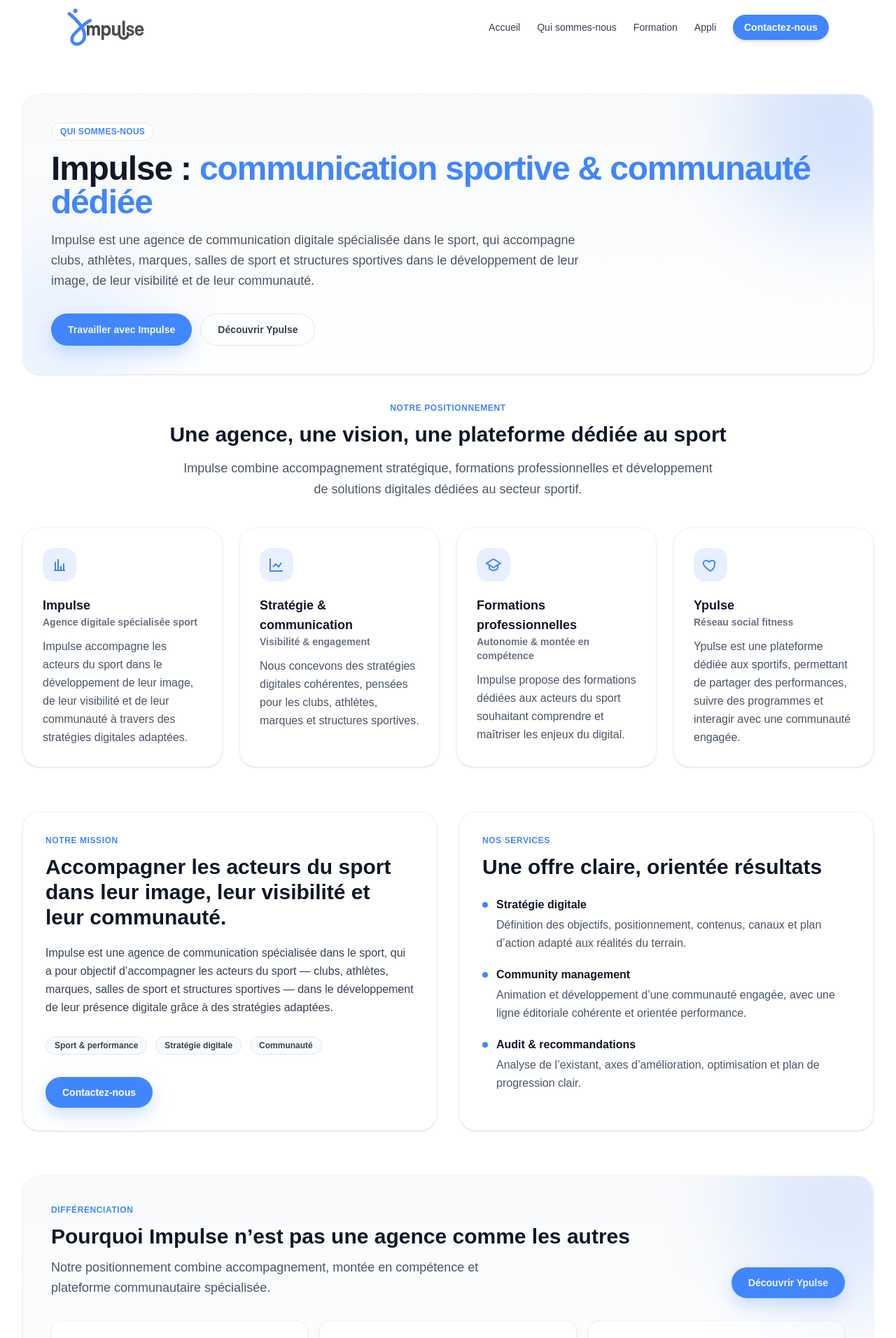
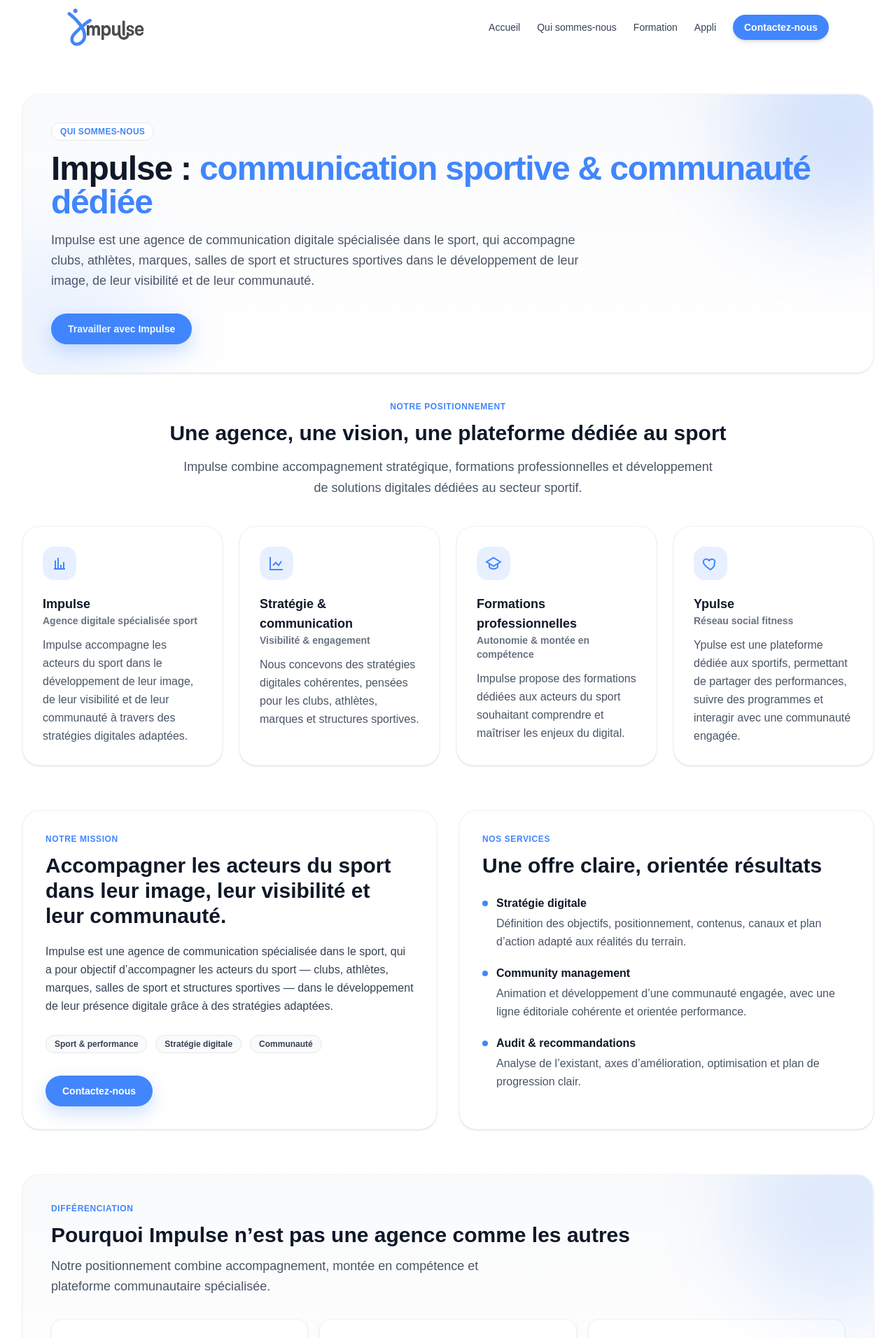
Before and after one commit to jordanQuin/impulseVitrine, a Next.js app in the folder impulse/: page /qui-sommes-nous in a window 1280 px wide. Shown: the top 1912 px of the page at 70% size. Built offline with nearby package versions, Linux system fonts and the light colour scheme.

Commit message:
Bouton découvrir ypulse supprimé

```diff
--- a/impulse/app/qui-sommes-nous/page.tsx
+++ b/impulse/app/qui-sommes-nous/page.tsx
@@ -260,17 +260,6 @@
               Notre positionnement combine accompagnement, montée en compétence et plateforme communautaire spécialisée.
             </p>
           </div>
-
-          <Link
-            href="/appli"
-            className="inline-flex items-center justify-center rounded-full px-6 py-3 text-sm font-semibold text-white shadow-sm transition focus:outline-none focus:ring-4"
-            style={{
-              backgroundColor: primaryColor,
-              boxShadow: "0 10px 25px rgba(65,134,253,0.25)",
-            }}
-          >
-            Découvrir Ypulse
-          </Link>
         </div>
 
         <div className="mt-8 grid grid-cols-1 gap-4 md:grid-cols-3">
@@ -690,14 +679,6 @@
               >
                 Travailler avec Impulse
               </Link>
-
-              <Link
-                href="/appli"
-                className="inline-flex items-center justify-center rounded-full px-6 py-3 text-sm font-semibold text-gray-700 transition hover:bg-gray-50 border border-gray-200 focus:outline-none focus:ring-4"
-                style={{ outlineColor: primaryColor }}
-              >
-                Découvrir Ypulse
-              </Link>
             </div>
           </div>
         </section>
```
